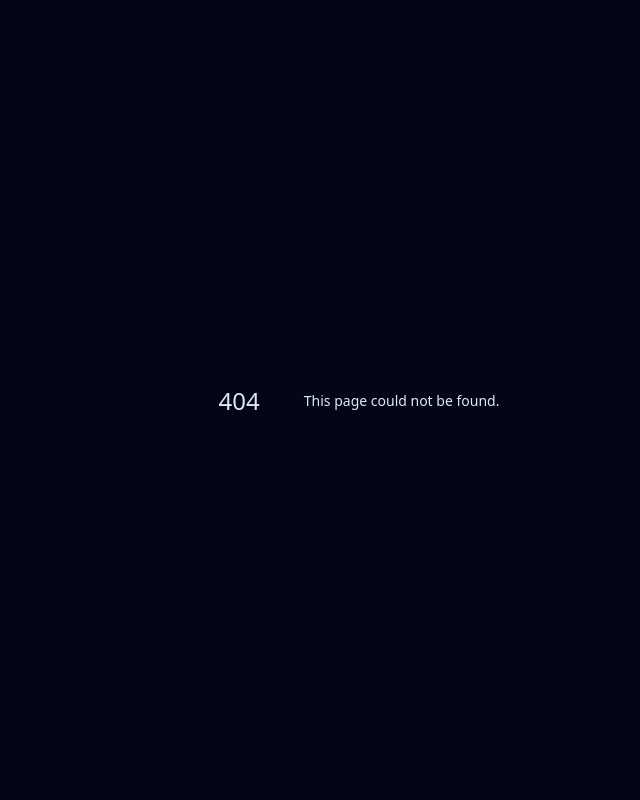
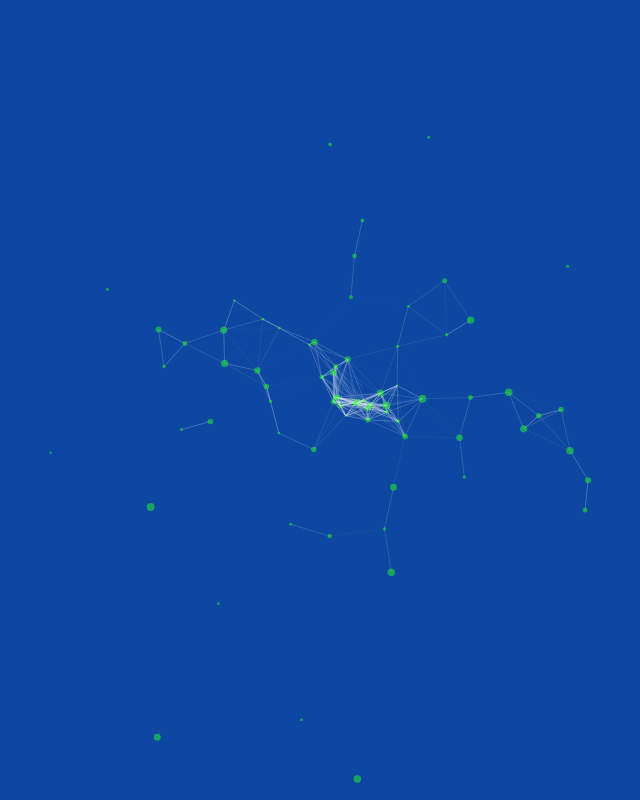
Before and after one commit to bappyasif/learning-typescript, a Next.js app: page /particles in a window 1280 px wide. Before the commit this address had no page. Shown: the whole page, without its empty margins (281-921 px from the left). Built offline with nearby package versions, Linux system fonts and the light colour scheme.

Commit message:
started familiarizing with ts-particles js lib

```diff
--- a/package.json
+++ b/package.json
@@ -32,9 +32,11 @@
     "postcss": "8.4.28",
     "react": "18.2.0",
     "react-dom": "18.2.0",
+    "react-tsparticles": "^2.12.2",
     "tailwind-merge": "^1.14.0",
     "tailwindcss": "3.3.3",
     "tailwindcss-animate": "^1.0.6",
+    "tsparticles-slim": "^2.12.0",
     "typescript": "5.1.6"
   }
 }
--- a/src/app/page.tsx
+++ b/src/app/page.tsx
@@ -13,6 +13,7 @@ export default function Home() {
       <Link href={"/parallax"}>Parallax Effect</Link>
       <Link href={"/layouts"}>Few Layouts</Link>
       <Link href={"/cards"}>Few Cards</Link>
+      <Link href={"/particles"}>Particles</Link>
     </main>
   )
 }
--- /dev/null
+++ b/src/app/particles/components/UsingTsParticlesLib.tsx
@@ -0,0 +1,127 @@
+"use client"
+
+import { useCallback } from "react";
+import Particles from "react-tsparticles";
+import type { Container, Engine } from "tsparticles-engine";
+//import { loadFull } from "tsparticles"; // if you are going to use `loadFull`, install the "tsparticles" package too.
+import { loadSlim } from "tsparticles-slim"; // if you are going to use `loadSlim`, install the "tsparticles-slim" package too.
+
+export const UsingTsParticlesLib = () => {
+
+    const particlesInit = useCallback(async (engine: Engine) => {
+        console.log(engine);
+
+        // you can initialize the tsParticles instance (engine) here, adding custom shapes or presets
+        // this loads the tsparticles package bundle, it's the easiest method for getting everything ready
+        // starting from v2 you can add only the features you need reducing the bundle size
+        //await loadFull(engine);
+        await loadSlim(engine);
+    }, []);
+
+    const particlesLoaded = useCallback(async (container: Container | undefined) => {
+        await console.log(container);
+    }, []);
+
+    return (
+        <Particles
+            // className="h-20"
+            id="tsparticles"
+            init={particlesInit}
+            loaded={particlesLoaded}
+
+            // height={"350px"}
+            // width="100px"
+            options={{
+                background: {
+                    color: {
+                        value: "#0d47a1",
+                    },
+                },
+                fpsLimit: 120,
+                interactivity: {
+                    events: {
+                        onClick: {
+                            enable: true,
+                            mode: "push",
+                        },
+                        onHover: {
+                            enable: true,
+                            mode: "repulse",
+                        },
+                        resize: true,
+                    },
+                    modes: {
+                        push: {
+                            quantity: 4,
+                        },
+                        repulse: {
+                            distance: 200,
+                            duration: 0.4,
+                        },
+                    },
+                },
+                particles: {
+                    color: {
+                        value: "#22ff22",
+                    },
+                    links: {
+                        color: "#ffffff",
+                        distance: 60,
+                        enable: true,
+                        opacity: 0.5,
+                        width: .5,
+                    },
+                    move: {
+                        direction: "inside",
+                        enable: true,
+                        outModes: {
+                            default: "bounce",
+                        },
+                        random: true,
+                        speed: 2,
+                        straight: false,
+                    },
+                    number: {
+                        density: {
+                            enable: true,
+                            area: 800,
+                        },
+                        value: 60,
+                    },
+                    opacity: {
+                        value: 0.5,
+                    },
+                    shape: {
+                        type: "circle",
+                        // type: "square",
+                    },
+                    size: {
+                        value: { min: 1, max: 4 },
+                    },
+                },
+                detectRetina: true,
+            }}
+        />
+    );
+};
+
+
+export const UsingTsParticlesLibWithComponent = () => {
+    const particlesInit = useCallback(async (engine: Engine) => {
+        console.log(engine);
+
+        // you can initialize the tsParticles instance (engine) here, adding custom shapes or presets
+        // this loads the tsparticles package bundle, it's the easiest method for getting everything ready
+        // starting from v2 you can add only the features you need reducing the bundle size
+        // await loadFull(engine);
+        await loadSlim(engine);
+    }, []);
+
+    const particlesLoaded = useCallback(async (container: Container | undefined) => {
+        await console.log(container);
+    }, []);
+
+    return (
+        <Particles id="tsparticles" url="http://foo.bar/particles.json" init={particlesInit} loaded={particlesLoaded} />
+    );
+};
--- /dev/null
+++ b/src/app/particles/page.tsx
@@ -0,0 +1,14 @@
+import React from 'react'
+import { UsingTsParticlesLib, UsingTsParticlesLibWithComponent } from './components/UsingTsParticlesLib'
+
+const ParticlesAnimationPage = () => {
+  return (
+    <div className='h-40'>
+        <h1>ParticlesAnimationPage</h1>
+        <UsingTsParticlesLib />
+        {/* <UsingTsParticlesLibWithComponent /> */}
+    </div>
+  )
+}
+
+export default ParticlesAnimationPage
```
Also changed, not shown: 1 other file (tests, documents, lock files or other folders).
